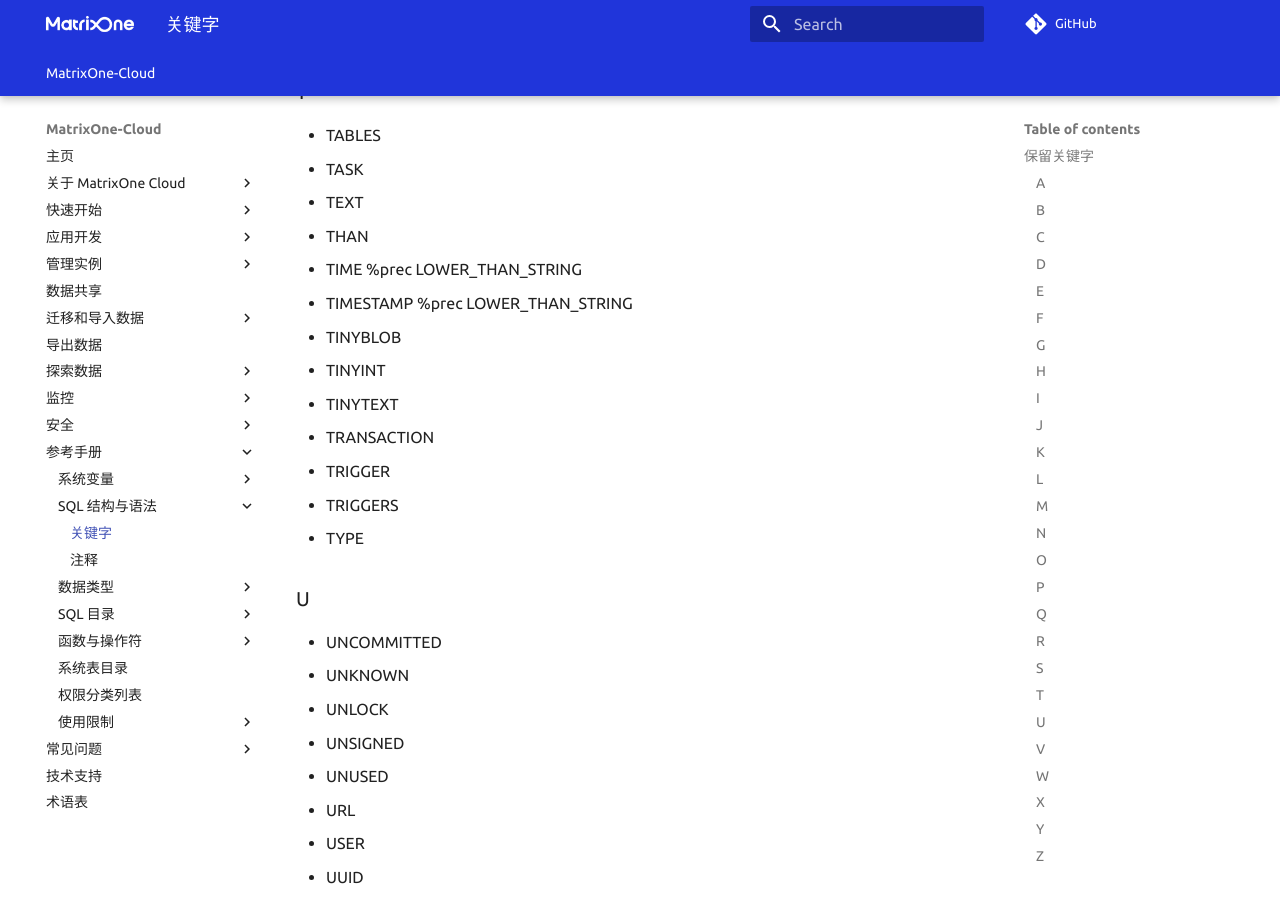
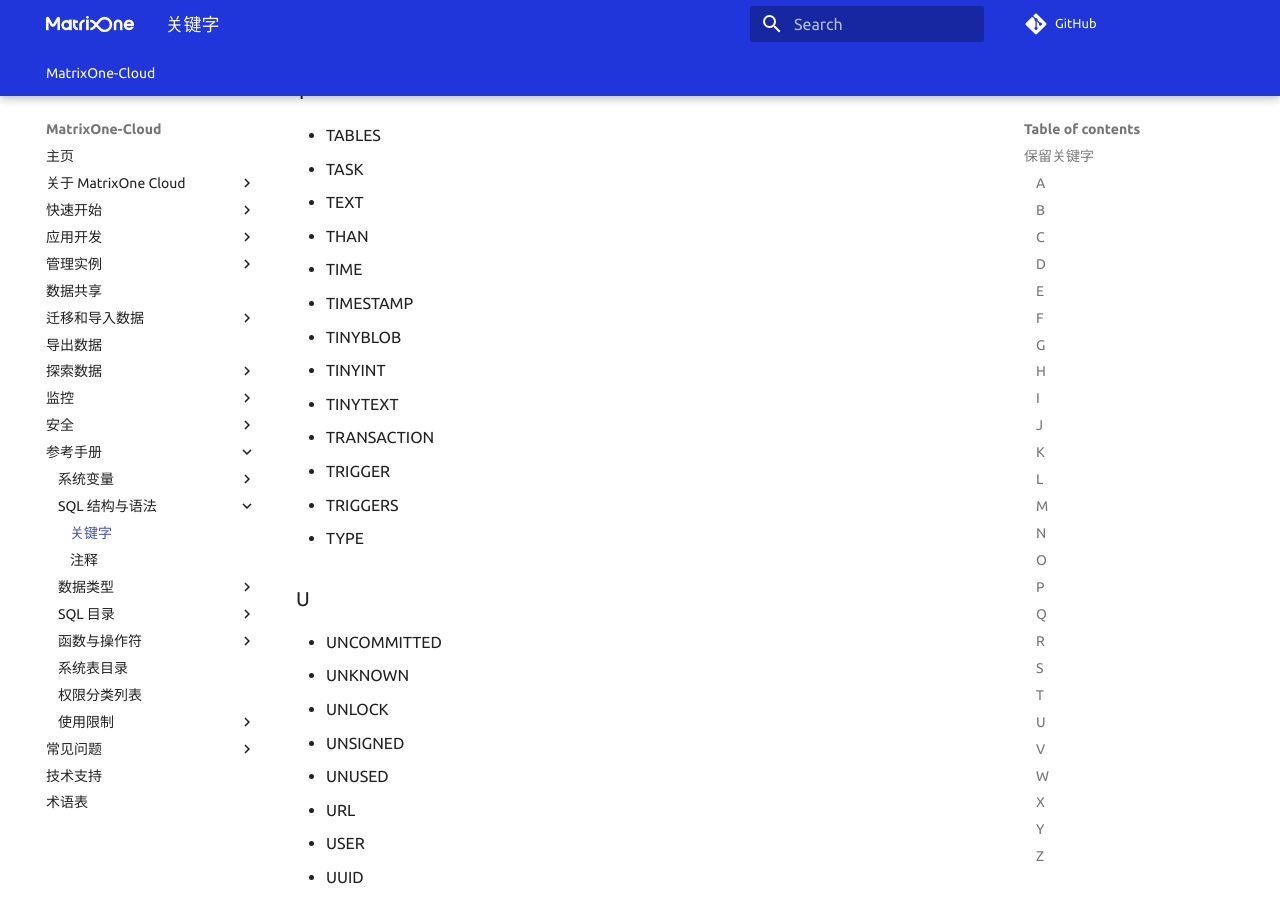
Before and after one commit to yangj1211/moc-docs, an MkDocs documentation site: the page built from docs/MatrixOne-Cloud/Reference/Language-Structure/keywords.md, in a window 1280 px wide and 900 px high, scrolled down 21814 px. Built offline with MkDocs 1.6.1 and Material for MkDocs 9.7.7, drawn with Linux system fonts in a browser that asks for light colours; comment, search, counter and statistics services are not loaded; the version menu is left out; some of the changed text lies outside the part shown.

Commit message:
del %prec

```diff
--- a/docs/MatrixOne-Cloud/Reference/Language-Structure/keywords.md
+++ b/docs/MatrixOne-Cloud/Reference/Language-Structure/keywords.md
@@ -508,7 +508,7 @@ ERROR 1064 (HY000): SQL parser error: You have an error in your SQL syntax; chec
 
 - DAEMON
 - DATA
-- DATE %prec LOWER_THAN_STRING
+- DATE
 - DATETIME
 - DAY
 - DECIMAL
@@ -633,7 +633,7 @@ ERROR 1064 (HY000): SQL parser error: You have an error in your SQL syntax; chec
 - PARALLEL
 - PARTIAL
 - PARTITIONS
-- PASSWORD %prec LOWER_THAN_EQ
+- PASSWORD
 - PAUSE
 - PERSIST
 - POINT
@@ -706,8 +706,8 @@ ERROR 1064 (HY000): SQL parser error: You have an error in your SQL syntax; chec
 - TASK
 - TEXT
 - THAN
-- TIME %prec LOWER_THAN_STRING
-- TIMESTAMP %prec LOWER_THAN_STRING
+- TIME
+- TIMESTAMP
 - TINYBLOB
 - TINYINT
 - TINYTEXT
```
